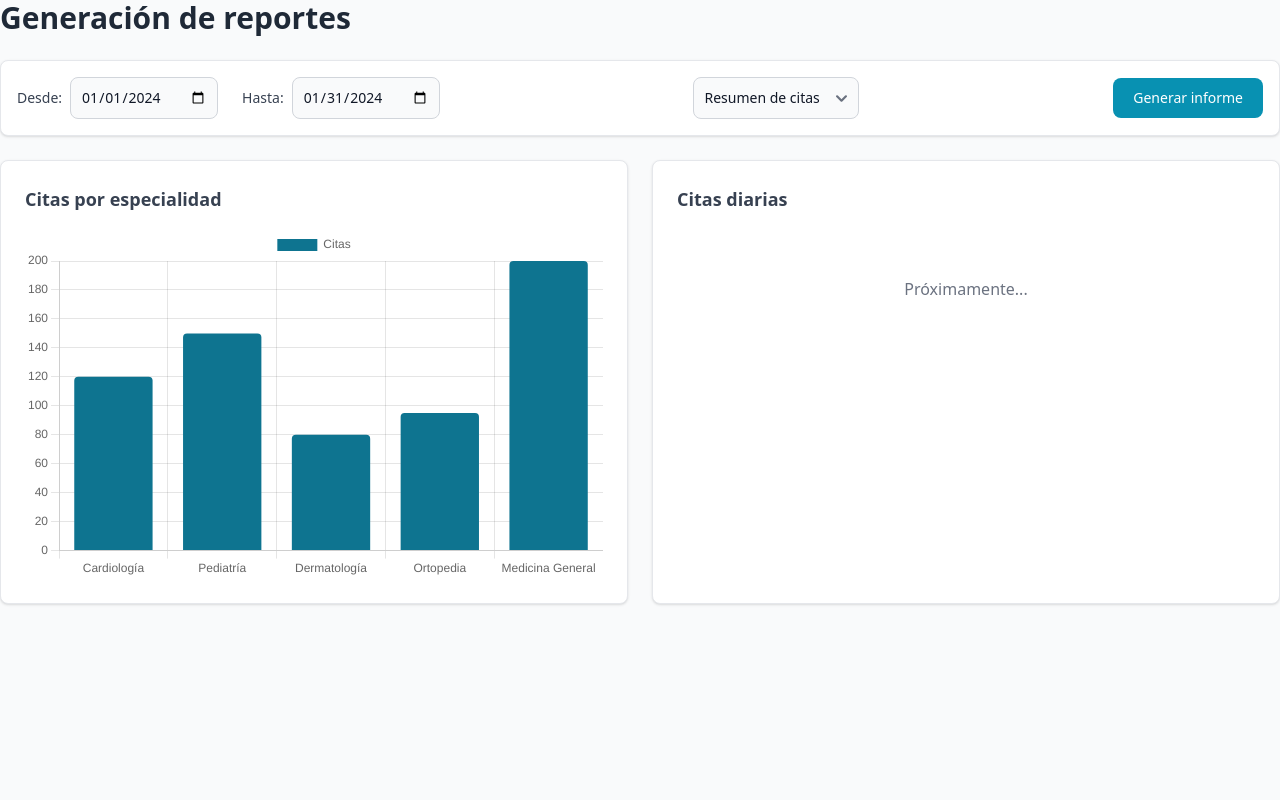
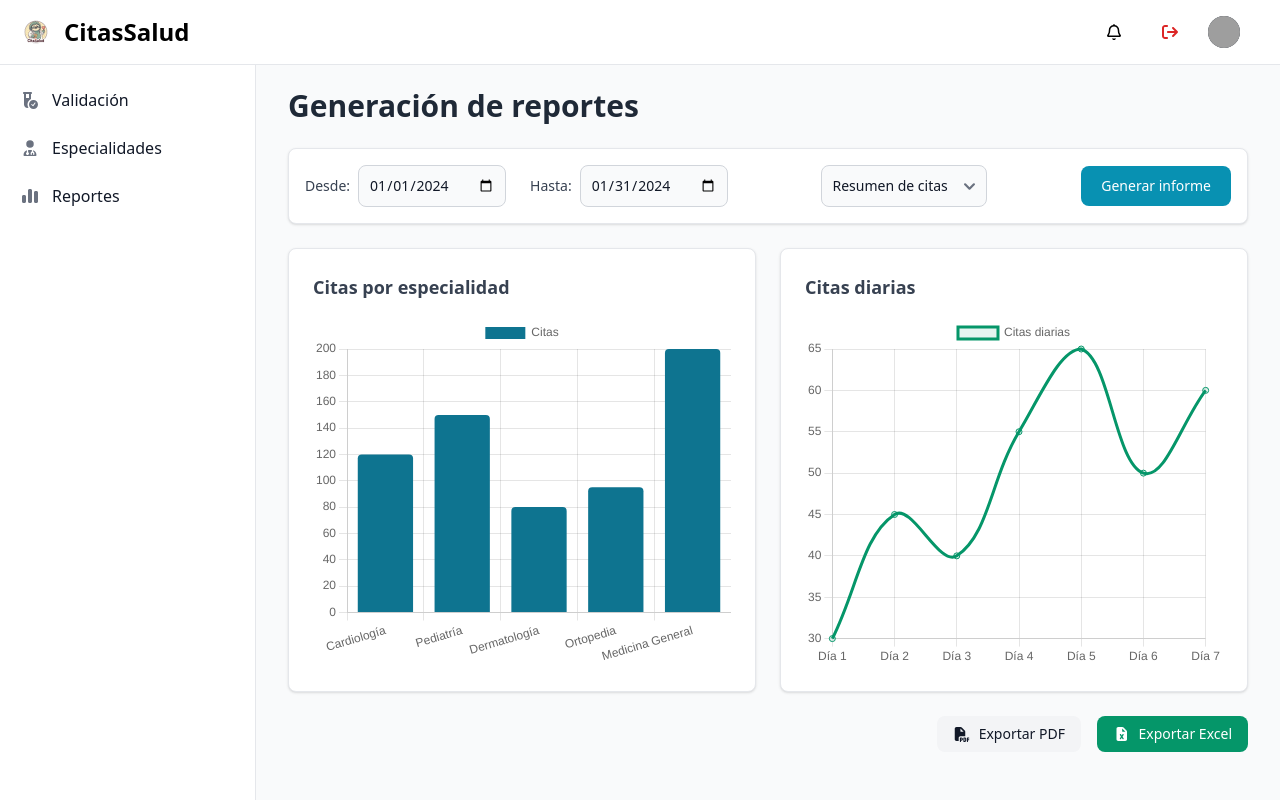
Before and after one commit to jsusurcia/citas_salud_web, a Vue app: page /admin/reportes in a window 1280 px wide. Built offline with nearby package versions, Linux system fonts and the light colour scheme; grey boxes are pictures that could not be loaded; a web font is replaced by a local one; what vue-advanced-chat would draw is missing.

Commit message:
Agregando ReportesView.vue, pero solo plantilla

```diff
--- a/src/views/ReportesView.vue
+++ b/src/views/ReportesView.vue
@@ -1,30 +1,36 @@
 <script setup>
 import { ref } from 'vue';
+import LayoutComponent from '../components/LayoutComponent.vue'; // <-- 1. Importa el Layout
 import FilterBarComponent from '../components/FilterBarComponent.vue';
-import ChartComponent from '../components/ChartComponent.vue'; // <-- 1. Importa el nuevo componente
+import ChartComponent from '../components/ChartComponent.vue';
+import ButtonComponent from '../components/ButtonComponent.vue'; // <-- Importamos el botón reutilizable
 
-// --- DATOS DE EJEMPLO PARA EL GRÁFICO DE BARRAS ---
-// Más adelante, estos datos vendrán de tu API
+// El resto de tu script se mantiene igual
 const barChartData = ref({
   labels: ['Cardiología', 'Pediatría', 'Dermatología', 'Ortopedia', 'Medicina General'],
-  datasets: [
-    {
-      label: 'Citas',
-      backgroundColor: '#0E7490', // Un color cian oscuro
-      borderRadius: 4,
-      data: [120, 150, 80, 95, 200]
-    }
-  ]
+  datasets: [{ label: 'Citas', backgroundColor: '#0E7490', borderRadius: 4, data: [120, 150, 80, 95, 200] }]
 });
-// ---------------------------------------------------
+
+const lineChartData = ref({
+  labels: ['Día 1', 'Día 2', 'Día 3', 'Día 4', 'Día 5', 'Día 6', 'Día 7'],
+  datasets: [{ label: 'Citas diarias', borderColor: '#059669', backgroundColor: 'rgba(5, 150, 105, 0.1)', fill: true, tension: 0.4, data: [30, 45, 40, 55, 65, 50, 60] }]
+});
 
 const handleGenerarReporte = (filtros) => {
   console.log("Generando reporte con los filtros:", filtros);
-  // Aquí llamaremos a la API y actualizaremos 'barChartData.value' con los datos reales
+}
+
+const exportToPDF = () => {
+  console.log("Exportando a PDF...");
+}
+
+const exportToExcel = () => {
+  console.log("Exportando a Excel...");
 }
 </script>
 
 <template>
+  <LayoutComponent>
     <div>
       <h1 class="text-3xl font-bold text-gray-800 mb-6">Generación de reportes</h1>
 
@@ -33,15 +39,28 @@ const handleGenerarReporte = (filtros) => {
       <div class="grid grid-cols-1 lg:grid-cols-2 gap-6 mt-6">
         <div class="p-6 bg-white border border-gray-200 rounded-lg shadow">
           <h2 class="text-lg font-semibold text-gray-700 mb-4">Citas por especialidad</h2>
-        <ChartComponent
-          chart-type="bar"
-          :chart-data="barChartData"
+          <ChartComponent chart-type="bar" :chart-data="barChartData" />
+        </div>
+        <div class="p-6 bg-white border border-gray-200 rounded-lg shadow">
+          <h2 class="text-lg font-semibold text-gray-700 mb-4">Citas diarias</h2>
+          <ChartComponent chart-type="line" :chart-data="lineChartData" />
+        </div>
+      </div>
+
+      <div class="flex justify-end gap-4 mt-6">
+        <ButtonComponent
+          variant="secondary"
+          icon="file-pdf"
+          label="Exportar PDF"
+          @click="exportToPDF"
+        />
+        <ButtonComponent
+          variant="success"
+          icon="file-excel"
+          label="Exportar Excel"
+          @click="exportToExcel"
         />
       </div>
-      <div class="p-6 bg-white border border-gray-200 rounded-lg shadow">
-        <h2 class="text-lg font-semibold text-gray-700">Citas diarias</h2>
-        <p class="text-center text-gray-500 mt-16">Próximamente...</p>
     </div>
-    </div>
-  </div>
+  </LayoutComponent>
 </template>
```
Lines whose indentation alone changed are shown as unchanged.
